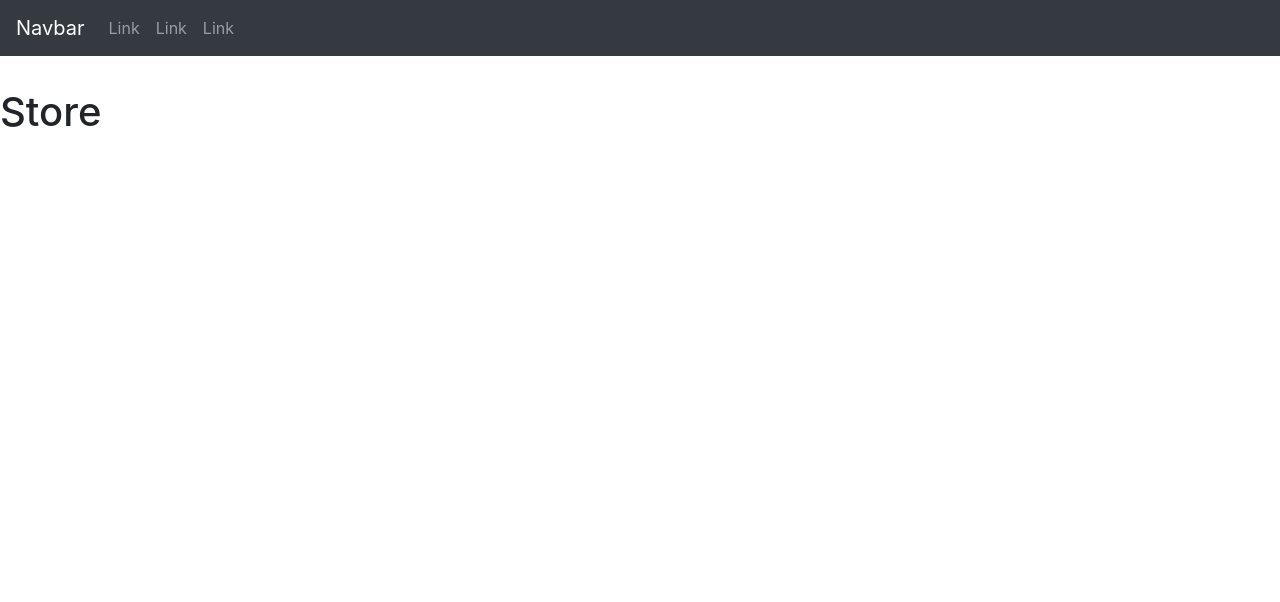
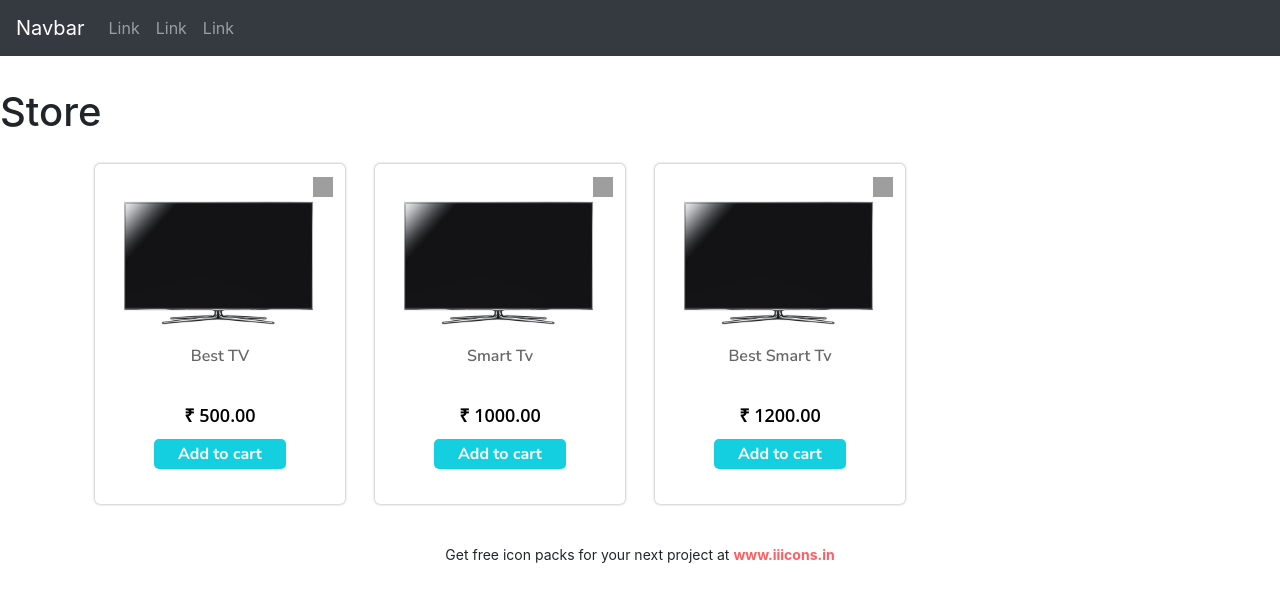
Before and after one commit to DominicCelestine/Final-Project-Artefact, a PHP site: page /store.php in a window 1280 px wide. Shown: the top 602 px of the page. Run offline with PHP 8.4, Linux system fonts and the light colour scheme; data comes from the database, SQL or seed files in the repository; grey boxes are pictures that could not be loaded.

Commit message:
implement store page

```diff
--- a/store.php
+++ b/store.php
@@ -4,5 +4,228 @@
 <h1>Store</h1>
 
 
+<style>
+    @import url('https://fonts.googleapis.com/css?family=Nunito+Sans:300,400,600,700,800&display=swap');
+
+    .product-list {
+        padding: 20px 10px 20px;
+        font-family: 'Nunito Sans', sans-serif;
+    }
+
+    .product-list>ul {
+        margin: 0 -10px;
+        padding: 0;
+        list-style: none;
+        display: flex;
+    }
+
+    .product-list>ul>li {
+        width: 25%;
+        padding: 10px;
+    }
+
+    .white-box {
+        border-radius: 5px;
+        box-shadow: 0 0 3px 0 rgba(0, 0, 0, 0.4);
+        background-color: #ffffff;
+        padding: 35px 20px;
+        transition: all 0.5s ease-in-out;
+        position: relative;
+    }
+
+    .wishlist-icon {
+        position: absolute;
+        right: 12px;
+        top: 10px;
+    }
+
+    .wishlist-icon img {
+        width: 20px;
+        height: 20px;
+    }
+
+    .product-img {
+        min-height: 135px;
+    }
+
+    .product-img img {
+        max-width: 100%;
+        max-height: 130px;
+        display: block;
+        margin: 0 auto;
+    }
+
+    .product-bottom {
+        text-align: center;
+    }
+
+    .product-name {
+        font-size: 16px;
+        color: #666;
+        text-align: center;
+        margin: 10px 0 10px;
+        font-weight: 600;
+        max-height: 48px;
+        min-height: 48px;
+        overflow: hidden;
+    }
+
+    .price {
+        margin-top: 0;
+        font-size: 18px;
+        font-weight: 600;
+        color: #000000;
+        font-family: 'Open Sans', sans-serif;
+    }
+
+    .blue-btn {
+        background: #13cfdf;
+        border-radius: 5px;
+        color: #ffffff;
+        font-weight: 700;
+        border: none;
+        padding: 0 15px;
+        cursor: pointer;
+        height: 30px;
+        line-height: 30px;
+        max-width: 132px;
+        margin: 10px auto 0;
+        display: block;
+        text-align: center;
+        text-decoration: none;
+    }
+
+    .price .line-through {
+        font-size: 14px;
+        color: #999999;
+        font-weight: 400;
+        vertical-align: 1px;
+        display: inline-block;
+        text-decoration: line-through;
+        margin-left: 4px;
+    }
+</style>
+
+
+
+
+
+
+
+<div class="container">
+    <div class="product-list">
+        <div class="row">
+
+
+
+            <?php
+
+
+            include "connection.php";
+
+            $sql = "SELECT *from items";
+            $result = mysqli_query($conn, $sql);
+
+            if (mysqli_num_rows($result) > 0) {
+                // output data of each row
+                while ($row = mysqli_fetch_assoc($result)) {
+
+                    //get product information from the database
+
+                    $item_title = $row["item_title"];
+                    $item_price = $row["item_price"];
+                    $item_image = $row["item_image"];
+
+
+
+            ?>
+
+                    <div class="col-md-3 col-sm-6">
+                        <div class="white-box">
+                            <div class="wishlist-icon">
+                                <a href="javascript:void(0);"><img src="https://pngimage.net/wp-content/uploads/2018/06/wishlist-icon-png-3.png" /></a>
+                            </div>
+                            <div class="product-img">
+                                <img src="<?php echo $item_image; ?>">
+                            </div>
+                            <div class="product-bottom">
+                                <div class="product-name"><?php echo $item_title; ?></div>
+                                <div class="price">
+                                    <span class="rupee-icon">₹</span> <?php echo $item_price; ?>
+                                </div>
+                                <a href="#" class="blue-btn">Add to cart</a>
+                            </div>
+                        </div>
+                    </div>
+
+
+
+            <?php
+
+                }
+            } else {
+                echo "0 results";
+            }
+
+
+
+
+
+            ?>
+
+        </div>
+    </div>
+    <div style="text-align:center;font-size:14px;padding-top:20px;padding-bottom:20px;">Get free icon packs for your next project at <a href="http://iiicons.in/" target="_blank" style="color:#ff5e63;font-weight:bold;">www.iiicons.in</a></div>
+</div>
+
+
+
+
+
+
+
+
+
+
+
+
+
+
+
+
+
+
+
+
+
+
+
+
+
+
+
+
+
+
+
+
+
+
+
+
+
+
+
+
+
+
+
+
+
+
+
+
+
+
 
 <?php include "footer.php"; ?>
```
Also changed, not shown: homepage.php (+3 -7 lines), images/products/tv.jpg (added).
